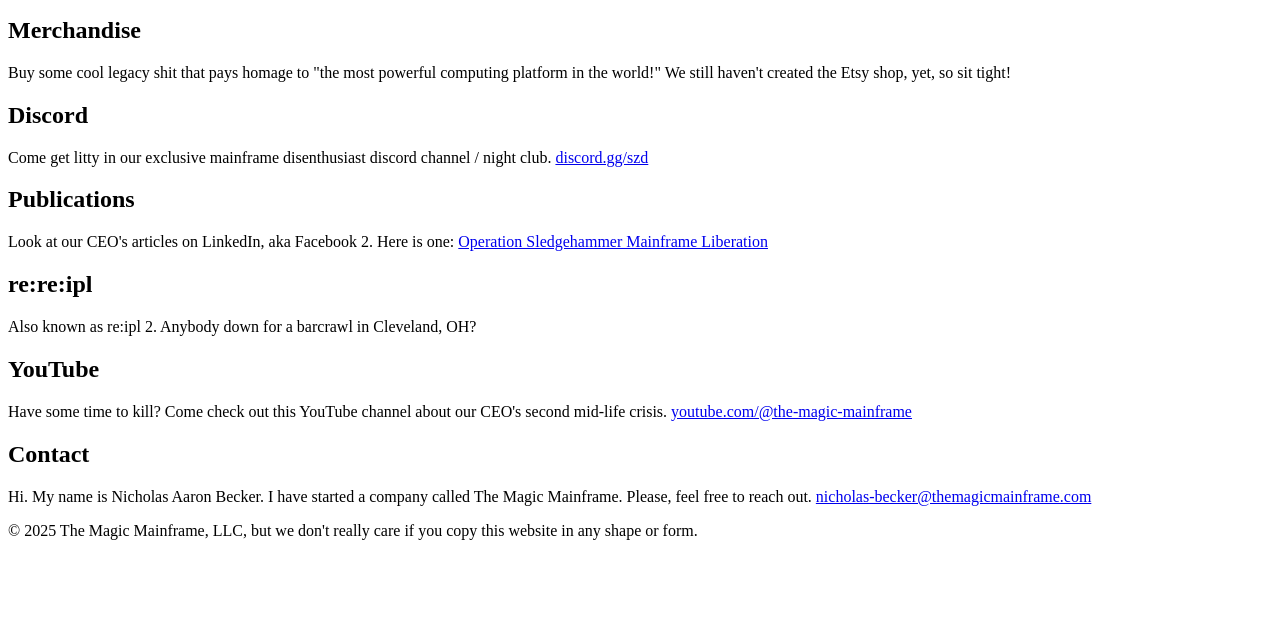
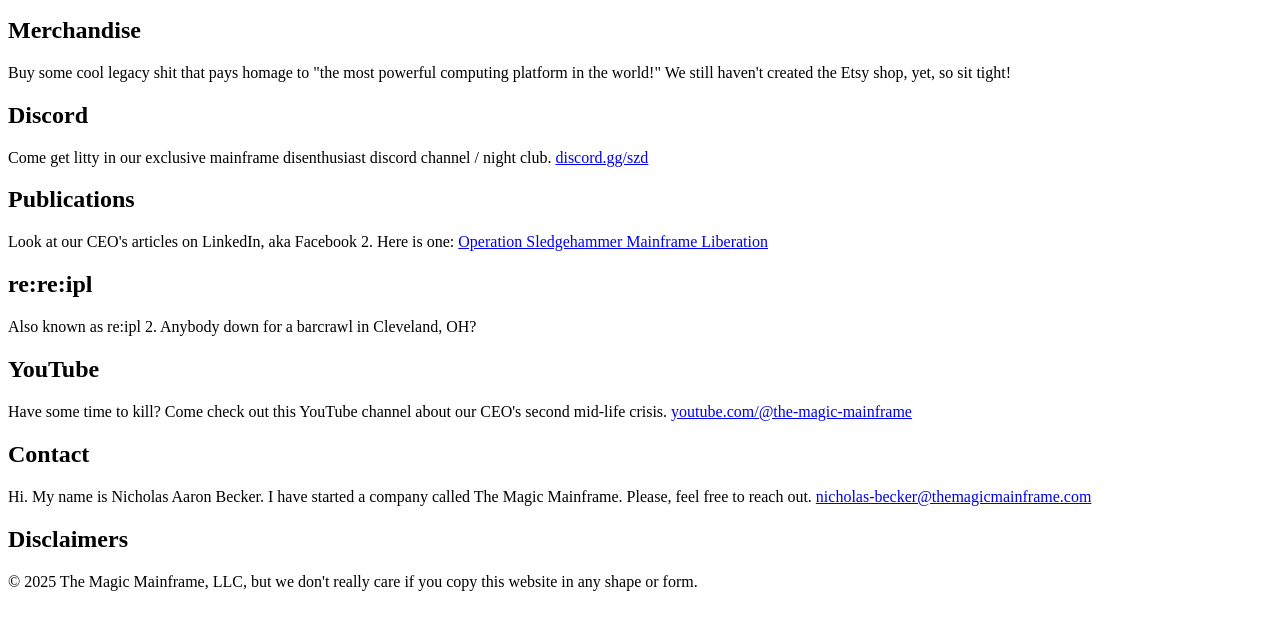
Before and after one commit to The-Magic-Mainframe/kamehameha, a plain HTML site: page index.html in a window 1280 px wide. Shown: the part 101-730 px from the top of the page. Drawn offline with Linux system fonts and the light colour scheme.

Commit message:
disclaimers

```diff
--- a/index.html
+++ b/index.html
@@ -45,6 +45,7 @@
       Please, feel free to reach out.
       <a href="mailto:anyone@themagicmainframe.com">nicholas-becker@themagicmainframe.com</a>
     </p>
+    <h2>Disclaimers</h2>
     <p>
       © 2025 The Magic Mainframe, LLC, but we don't
       really care if you copy this website in any
```
